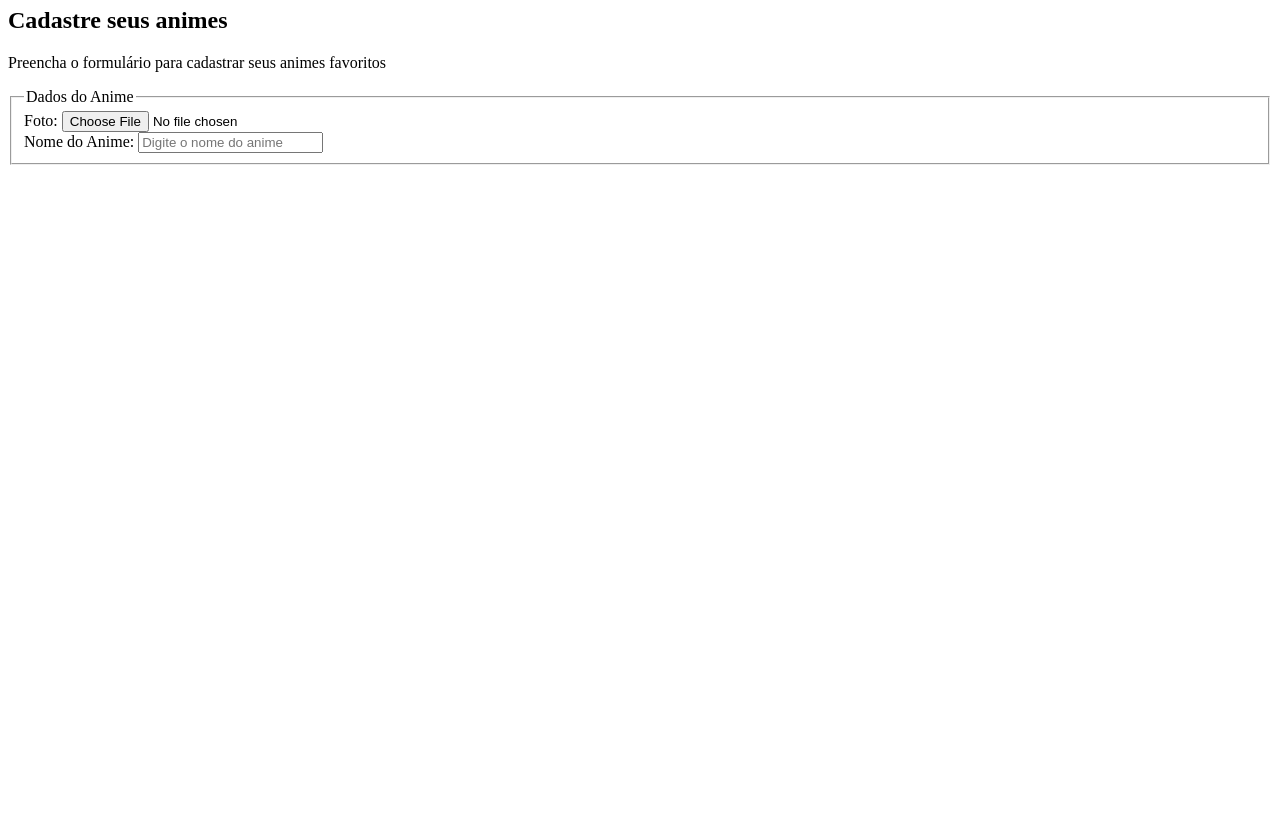
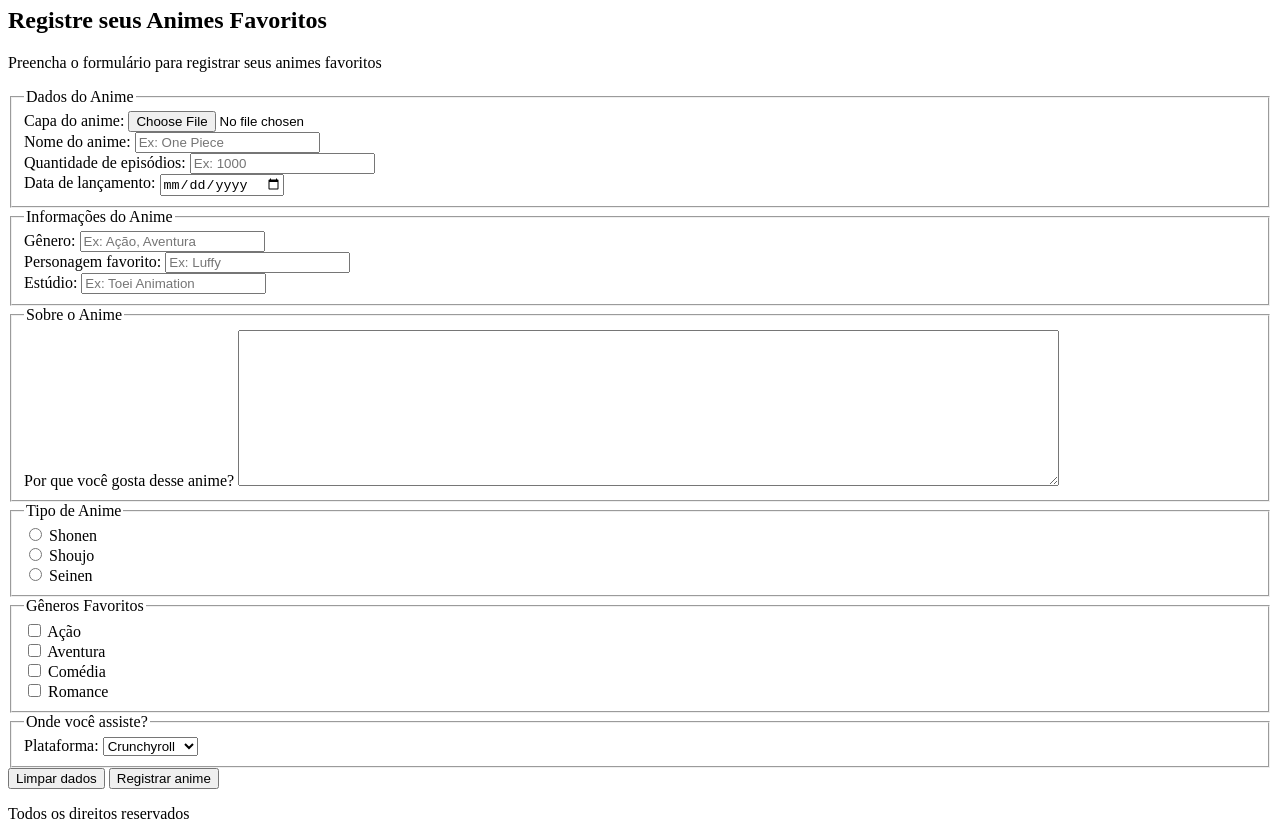
Before and after one commit to HerikyOlv/Front-End-Web-Ads, a plain HTML site: page aula 4/index.html in a window 1280 px wide. Shown: the part 99-938 px from the top of the page. Before the commit the page ends 800 px from the top, so only its background shows below. Drawn offline with Linux system fonts and the light colour scheme.

Commit message:
ANIME
AA

````diff
--- a/aula 4/index.html
+++ b/aula 4/index.html
@@ -1,35 +1,186 @@
+```html
 <!DOCTYPE html>
 <html lang="pt-br">
 
 <head>
-    <meta charset="UTF-8"
-    <title>Cadastre seus animes favoritos</title>
+    <meta charset="UTF-8">
+    <title>Meus Animes Favoritos</title>
 </head>
 
 <body>
     <header>
-        <h1>Cadastre seus animes favoritos</h1>
+        <h1>Meus Animes Favoritos</h1>
     </header>
+
     <main>
         <section>
-            <h2>Cadastre seus animes</h2>
-            <form action="https://postman-echo.com/post" method="post" enctype="multipart/form-data">
-                <p>Preencha o formulário para cadastrar seus animes favoritos</p>
+            <h2>Registre seus Animes Favoritos</h2>
+
+            <form action="https://postman-echo.com/post" method="post"
+                  enctype="multipart/form-data">
+
+                <p>Preencha o formulário para registrar seus animes favoritos</p>
+
                 <fieldset>
                     <legend>Dados do Anime</legend>
+
                     <div>
-                        <label for="foto_id">Foto:</label>
-                        <input id="foto_id" name="foto" type="file" accept="image/*">
-                    </div>
-                    <div>
-                        <label for="nome_id">Nome do Anime:</label>
-                        <input id="nome_id" name="nome" type="text" placeholder="Digite o nome do anime">
+                        <label for="capa_id">Capa do anime:</label>
+                        <input id="capa_id" name="capa" type="file" accept="image/*">
                     </div>
 
+                    <div>
+                        <label for="nome_id">Nome do anime:</label>
+                        <input id="nome_id" name="nome" type="text"
+                               placeholder="Ex: One Piece">
+                    </div>
+
+                    <div>
+                        <label for="episodios_id">Quantidade de episódios:</label>
+                        <input id="episodios_id" name="episodios" type="number"
+                               placeholder="Ex: 1000">
+                    </div>
+
+                    <div>
+                        <label for="data_id">Data de lançamento:</label>
+                        <input id="data_id" name="data" type="date">
+                    </div>
                 </fieldset>
+
+                <fieldset>
+                    <legend>Informações do Anime</legend>
+
+                    <div>
+                        <label for="genero_id">Gênero:</label>
+                        <input id="genero_id" name="genero" type="text"
+                               placeholder="Ex: Ação, Aventura">
+                    </div>
+
+                    <div>
+                        <label for="personagem_id">Personagem favorito:</label>
+                        <input id="personagem_id" name="personagem" type="text"
+                               placeholder="Ex: Luffy">
+                    </div>
+
+                    <div>
+                        <label for="estudio_id">Estúdio:</label>
+                        <input id="estudio_id" name="estudio" type="text"
+                               placeholder="Ex: Toei Animation">
+                    </div>
+                </fieldset>
+
+                <fieldset>
+                    <legend>Sobre o Anime</legend>
+
+                    <div>
+                        <label for="resumo_id">Por que você gosta desse anime?</label>
+
+                        <textarea id="resumo_id"
+                                  name="resumo"
+                                  rows="10"
+                                  cols="100"></textarea>
+                    </div>
+                </fieldset>
+
+                <fieldset>
+                    <legend>Tipo de Anime</legend>
+
+                    <div>
+                        <input id="shonen_id"
+                               name="tipo"
+                               type="radio"
+                               value="shonen">
+
+                        <label for="shonen_id">Shonen</label>
+                    </div>
+
+                    <div>
+                        <input id="shojo_id"
+                               name="tipo"
+                               type="radio"
+                               value="shojo">
+
+                        <label for="shojo_id">Shoujo</label>
+                    </div>
+
+                    <div>
+                        <input id="seinen_id"
+                               name="tipo"
+                               type="radio"
+                               value="seinen">
+
+                        <label for="seinen_id">Seinen</label>
+                    </div>
+                </fieldset>
+
+                <fieldset>
+                    <legend>Gêneros Favoritos</legend>
+
+                    <div>
+                        <input id="tec_acao_id"
+                               name="genero_favorito"
+                               type="checkbox"
+                               value="acao">
+
+                        <label for="tec_acao_id">Ação</label>
+                    </div>
+
+                    <div>
+                        <input id="tec_aventura_id"
+                               name="genero_favorito"
+                               type="checkbox"
+                               value="aventura">
+
+                        <label for="tec_aventura_id">Aventura</label>
+                    </div>
+
+                    <div>
+                        <input id="tec_comedia_id"
+                               name="genero_favorito"
+                               type="checkbox"
+                               value="comedia">
+
+                        <label for="tec_comedia_id">Comédia</label>
+                    </div>
+
+                    <div>
+                        <input id="tec_romance_id"
+                               name="genero_favorito"
+                               type="checkbox"
+                               value="romance">
+
+                        <label for="tec_romance_id">Romance</label>
+                    </div>
+                </fieldset>
+
+                <fieldset>
+                    <legend>Onde você assiste?</legend>
+
+                    <div>
+                        <label for="plataforma_id">Plataforma:</label>
+
+                        <select id="plataforma_id" name="plataforma">
+                            <option value="crunchyroll">Crunchyroll</option>
+                            <option value="netflix">Netflix</option>
+                            <option value="prime_video">Prime Video</option>
+                            <option value="outra">Outra</option>
+                        </select>
+                    </div>
+                </fieldset>
+
+                <div>
+                    <button type="reset">Limpar dados</button>
+                    <button type="submit">Registrar anime</button>
+                </div>
+
             </form>
         </section>
     </main>
+
+    <footer>
+        <p>Todos os direitos reservados</p>
+    </footer>
+
 </body>
 
 </html>
````
